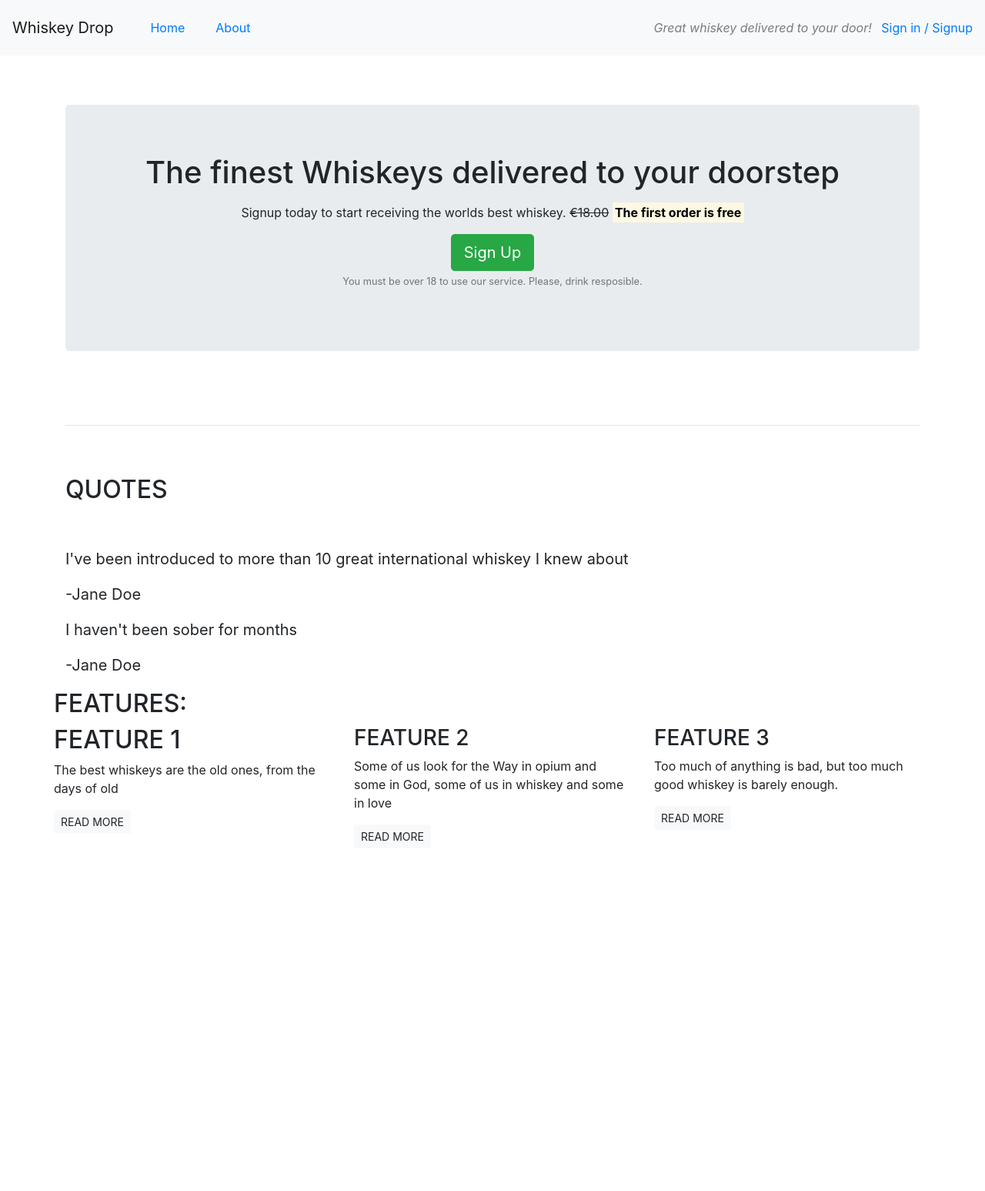
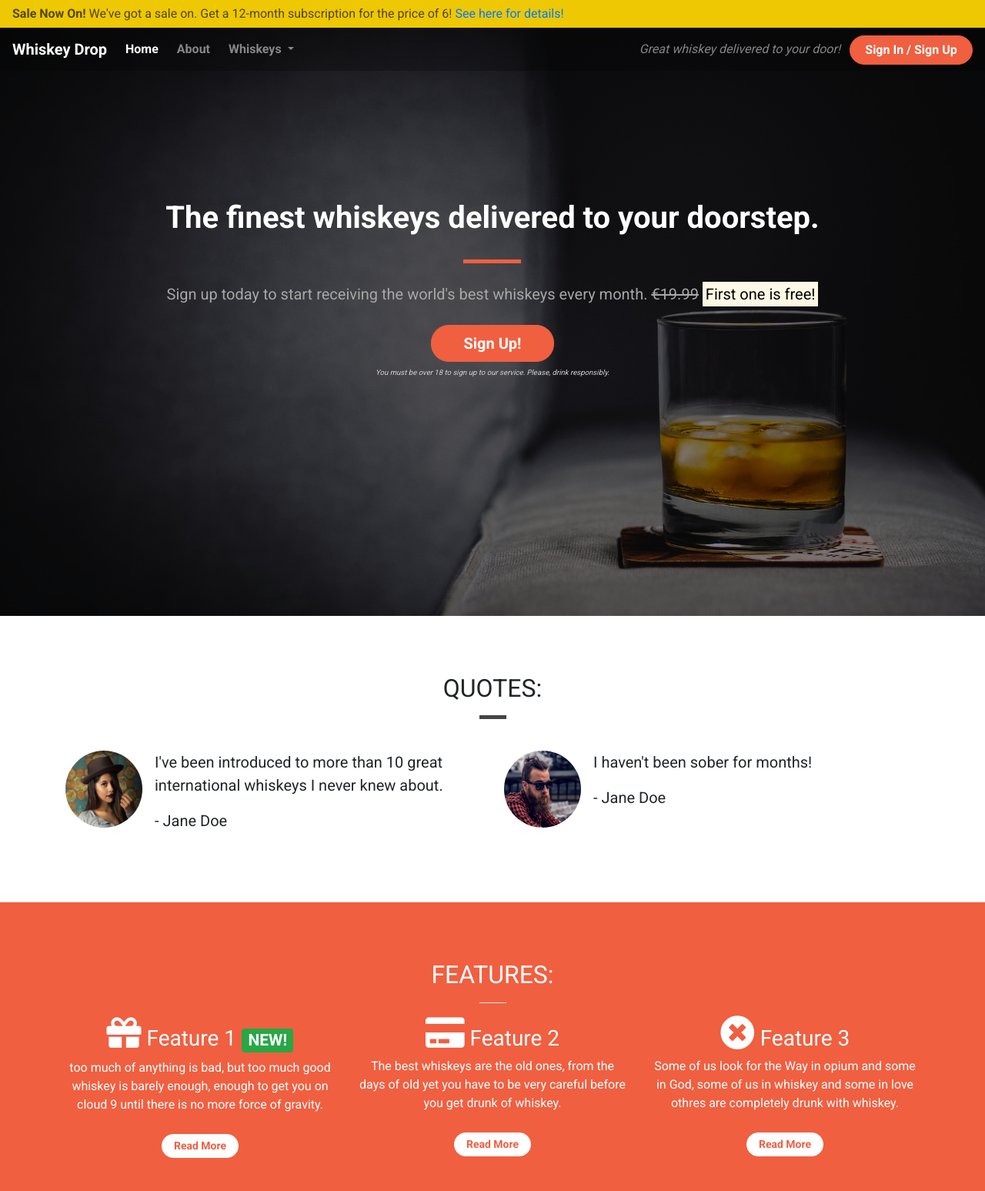
Before and after one commit to niinortey12/whiskey-site, a plain HTML site: page index.html in a window 1280 px wide. Shown: the whole page at 77% size. Before the commit the page ends 1118 px from the top, so only its background shows below. Drawn offline with nearby package versions, Linux system fonts and the light colour scheme.

Commit message:
initial commit

```diff
--- a/index.html
+++ b/index.html
@@ -1,105 +1,193 @@
 <!DOCTYPE html>
-<html lang="en">
+<html lang="en-us">
 
 <head>
-    <meta charset="UTF-8">
-
-    <meta http-equiv="X-UA-Compatible" content="ie=edge">
-    <title>Whiskey Drop I taste a New whiskey every month</title>
+    <meta charset="utf-8">
+    <title>Whiskey Drop | Taste a new whiskey every month</title>
     <meta name="viewport" content="width=device-width, initial-scale=1.0">
-    <link rel="stylesheet" href="https://stackpath.bootstrapcdn.com/bootstrap/4.3.1/css/bootstrap.min.css" integrity="sha384-ggOyR0iXCbMQv3Xipma34MD+dH/1fQ784/j6cY/iJTQUOhcWr7x9JvoRxT2MZw1T" crossorigin="anonymous">
-    <script src="https://stackpath.bootstrapcdn.com/bootstrap/4.3.1/js/bootstrap.min.js" integrity="sha384-JjSmVgyd0p3pXB1rRibZUAYoIIy6OrQ6VrjIEaFf/nJGzIxFDsf4x0xIM+B07jRM" crossorigin="anonymous"></script>
+    <link rel="stylesheet" href="https://maxcdn.bootstrapcdn.com/bootstrap/4.1.3/css/bootstrap.min.css">
+    <link rel="stylesheet" href="https://use.fontawesome.com/releases/v5.6.1/css/all.css" integrity="sha384-gfdkjb5BdAXd+lj+gudLWI+BXq4IuLW5IT+brZEZsLFm++aCMlF1V92rMkPaX4PP" crossorigin="anonymous">
+    <link href="https://fonts.googleapis.com/css?family=Roboto:400,700" rel="stylesheet">
+    <link rel="stylesheet" href="css/style.css" type="text/css" />
 </head>
 
 <body>
-    <nav class="navbar navbar-light bg-light navbar-expand-sm">
+    <div class="container-fluid navalert-container">
+        <div class="container-fluid alert-container">
+            <div class="row d-none d-sm-block">
+                <div class="col-12">
+                    <div class="site-wide-alert alert alert-warning">
+                        <strong>Sale Now On!</strong> We've got a sale on. Get a 12-month subscription for the price of 6! <a href="">See here for details!</a>
+                    </div>
+                </div>
+            </div>
+        </div>
+        <nav class="navbar navbar-dark navbar-expand-sm">
             <a href="/" class="navbar-brand">Whiskey Drop</a>
-        <ul class="navbar nav mr-auto">
+
+            <button class="navbar-toggler ml-auto" type="button" data-toggle="collapse" data-target="#navbarNavDropdown" aria-controls="navbarNavDropdown" aria-expanded="false" aria-label="Toggle navigation">
+        <span class="navbar-toggler-icon"></span></button>
+
+            <div class="collapse navbar-collapse" id="navbarNavDropdown">
+                <ul class="navbar-nav mr-auto">
                     <li class="active nav-item mr-2"><a class="nav-link" href="/">Home</a></li>
-            <li class="nav-item mr-2"><a class="nav-link" href="/About">About</a></li>
-            <li class="nav-item mr-2 d-block d-sm-none"><a class="nav-link" href="/logni ">Sign In / Sing Up</a></li>
+                    <li class="nav-item mr-2"><a class="nav-link" href="/about">About</a></li>
+                    <li class="nav-item dropdown">
+                        <a class="nav-link dropdown-toggle" href="#" id="navbarDropdownMenuLink" role="button" data-toggle="dropdown" aria-haspopup="true" aria-expanded="false">
+          Whiskeys
+        </a>
+                        <div class="dropdown-menu" aria-labelledby="navbarDropdownMenuLink">
+                            <a class="dropdown-item" href="#">Irish</a>
+                            <a class="dropdown-item" href="#">Scotch</a>
+                            <a class="dropdown-item" href="#">Japanese</a>
+                            <a class="dropdown-item" href="#">American</a>
+                        </div>
+                    </li>
+
+                    <li class="nav-item mr-2 d-block d-sm-none"><a class="nav-link" href="/login">Sign In / Sign Up</a></li>
                 </ul>
+            </div>
             <div class="d-none d-md-block">
                 <p class="navbar-text my-auto mr-2"><i>Great whiskey delivered to your door!</i></p>
-         <a href="/login">Sign in / Signup</a>
+                <a href="/login" class="btn btn--cta btn--red">Sign In / Sign Up</a>
             </div>
         </nav>
-
-    <article class="container mt-3">
+    </div>
+    <div class="container-fluid callout-container">
+        <!-- Callout -->
+        <div class="opaque-overlay">&nbsp;</div>
         <div class="row">
-            <!--callout-->
-            <div class="col-12 my-5">
+            <div class="col-12">
                 <section class="callout jumbotron text-center">
-                    <h1>The finest Whiskeys delivered to your doorstep</h1>
-                    <p class="lead"></p>Signup today to start receiving the worlds best whiskey.
-                    <s class="d-none d-sm-inline">€18.00</s> <strong><mark>The first order is free</mark></strong></p>
+                    <h1 class="jumbotron-header">The finest whiskeys delivered to your doorstep.</h1>
+                    <hr class="block-divider block-divider--orange">
+                    <p class="lead">Sign up today to start receiving the world's best whiskeys every month.
+                        <s class="d-none d-sm-inline">€19.99</s>
                         <span class="d-inline d-sm-none"><br></span>
-                    <button class="btn btn-success btn-lg">Sign Up</button>
-                    <p class="text-muted"><small>You must be over 18 to use our service. Please, drink resposible.</small></p>
+                        <strong><mark>First one is free!</mark></strong></p>
+                    <button class="btn btn-lg btn--cta btn--red" data-toggle="modal" data-target="#signUpModal">Sign Up!</button>
+                    <p class="text-muted"><small>You must be over 18 to sign up to our service. Please, drink responsibly.</small></p>
                 </section>
             </div>
         </div>
+        <!-- /.callout -->
+    </div>
 
-        <!-- Callout-->
-        <hr>
-        <!--Quote-->
+    <!-- Quotes -->
+    <div class="container-wrapper">
+        <div class="container quotes-container content-container">
             <section class="quotes">
                 <div class="row">
-                <div class="col-12 my-5">
-                    <h2 class="text-uppercase">Quotes</h2>
+                    <div class="col-12 page-header">
+                        <h2 class="text-uppercase">Quotes:</h2>
+                        <hr class="block-divider block-divider--short">
                     </div>
                 </div>
                 <div class="row">
-                <div class="col-12 md-6">
+                    <div class="col-12 col-md-6">
+                        <div class="media">
+                            <div class="d-none d-sm-block">
+                                <img src="images/girlImage.png" class="rounded-circle mr-3" height=100 width=100>
+                            </div>
+                            <div class="media-body">
                                 <blockquote class="blockquote">
-                        <p>I've been introduced to more than 10 great international whiskey I knew about</p>
-                        <p>-Jane Doe</p>
+                                    <p>I've been introduced to more than 10 great international whiskeys I never knew about.</p>
+                                    <p>- Jane Doe</p>
                                 </blockquote>
                             </div>
+                        </div>
+                    </div>
                     <div class="col-12 col-md-6">
+                        <div class="media">
+                            <div class="d-none d-sm-block">
+                                <img src="images/guyImage.png" class="rounded-circle mr-3" height=100 width=100>
+                            </div>
+                            <div class="media-body">
                                 <blockquote class="blockquote">
-                        <p>I haven't been sober for months</p>
-                        <p>-Jane Doe</p>
+                                    <p>I haven't been sober for months!</p>
+                                    <p>- Jane Doe</p>
                                 </blockquote>
                             </div>
-                <!--features-->
-
-                <section class="feature">
-                    <div class="row">
-                        <div class="col-12 col-md-6 ">
-                            <h2 class="text-uppercase">features:</h2>
+                        </div>
+                    </div>
+                </div>
+            </section>
+            <!-- /.quotes -->
         </div>
     </div>
 
-
+    <!-- Features -->
+    <div class="container-wrapper container-wrapper--red">
+        <div class="container features-container content-container">
+            <section class="features">
+                <div class="row">
+                    <div class="col-12 page-header">
+                        <h2 class="text-uppercase">Features:</h2>
+                        <hr class="block-divder block-divider--short block-divider--white">
+                    </div>
+                </div>
                 <div class="row">
                     <div class="col-12 col-md-6 col-lg-4">
                         <div class="feature">
-                                <h2 class="text-uppercase">Feature 1</h2>
-                                <p>The best whiskeys are the old ones, from the days of old
-                                    <p><a class="btn btn-sm btn-light" href="">READ MORE</a></p>
+                            <h3><i class="fas fa-gift d-none d-sm-inline"></i> Feature 1 <span class="badge badge-success">NEW!</span></h3>
+                            <p>too much of anything is bad, but too much good whiskey is barely enough, enough to get you on cloud 9 until there is no more force of gravity.</p>
+                            <p><a class="btn btn-sm btn-light" href="">Read More</a></p>
                         </div>
                     </div>
-
                     <div class="col-12 col-md-6 col-lg-4">
                         <div class="feature">
-                                <h3 class="text-uppercase">Feature 2</h3>
-                                <p>Some of us look for the Way in opium and some in God, some of us in whiskey and some in love
-                                    <p><a class="btn btn-sm btn-light" href="">READ MORE</a></p>
-
+                            <h3><i class="fas fa-credit-card d-none d-sm-inline"></i> Feature 2</h3>
+                            <p>The best whiskeys are the old ones, from the days of old yet you have to be very careful before you get drunk of whiskey.</p>
+                            <p><a class="btn btn-sm btn-light" href="">Read More</a></p>
                         </div>
                     </div>
                     <div class="col-12 d-md-none d-lg-block col-lg-4">
                         <div class="feature">
-                                <h3 class="text-uppercase">feature 3</h3>
-                                <p>Too much of anything is bad, but too much good whiskey is barely enough.
-                                    <p><a class="btn btn-sm btn-light" href="">READ MORE</a></p>
+                            <h3><i class="fas fa-times-circle d-none d-sm-inline"></i> Feature 3</h3>
+                            <p>Some of us look for the Way in opium and some in God, some of us in whiskey and some in love othres are completely drunk with whiskey.</p>
+                            <p><a class="btn btn-sm btn-light" href="">Read More</a></p>
                         </div>
                     </div>
                 </div>
             </section>
-    </article>
+            <!-- /.features -->
+        </div>
+    </div>
 
+    <div class="modal" tabindex="-1" role="dialog" id="signUpModal">
+        <div class="modal-dialog" role="document">
+            <div class="modal-content">
+                <div class="modal-header">
+                    <h5 class="modal-title">Sign Up To Whiskey Drop!</h5>
+                    <button type="button" class="close" data-dismiss="modal" aria-label="Close">
+          <span aria-hidden="true">&times;</span>
+        </button>
+                </div>
+                <div class="modal-body">
+                    <form>
+                        <div class="form-group">
+                            <label for="exampleInputEmail1">Email address</label>
+                            <input type="email" class="form-control" id="exampleInputEmail1" aria-describedby="emailHelp" placeholder="Enter email">
+                            <small id="emailHelp" class="form-text text-muted">We'll never share your email with anyone else.</small>
+                        </div>
+                        <div class="form-group">
+                            <label for="password">Password</label>
+                            <input type="password" class="form-control" id="password" placeholder="Password">
+                        </div>
+                        <div class="form-group">
+                            <label for="repeatPassword">Repeat Password</label>
+                            <input type="password" class="form-control" id="repeatPassword" placeholder="Repeat Password">
+                        </div>
+                        <button type="submit" class="btn btn-success">Submit</button>
+                    </form>
+                </div>
+            </div>
+        </div>
+    </div>
+
+    <script src="https://code.jquery.com/jquery-3.3.1.slim.min.js" integrity="sha384-q8i/X+965DzO0rT7abK41JStQIAqVgRVzpbzo5smXKp4YfRvH+8abtTE1Pi6jizo" crossorigin="anonymous"></script>
+    <script src="https://cdnjs.cloudflare.com/ajax/libs/popper.js/1.14.3/umd/popper.min.js" integrity="sha384-ZMP7rVo3mIykV+2+9J3UJ46jBk0WLaUAdn689aCwoqbBJiSnjAK/l8WvCWPIPm49" crossorigin="anonymous"></script>
+    <script src="https://stackpath.bootstrapcdn.com/bootstrap/4.1.3/js/bootstrap.min.js" integrity="sha384-ChfqqxuZUCnJSK3+MXmPNIyE6ZbWh2IMqE241rYiqJxyMiZ6OW/JmZQ5stwEULTy" crossorigin="anonymous"></script>
 </body>
 
 </html>
```
Lines whose indentation alone changed are shown as unchanged.
